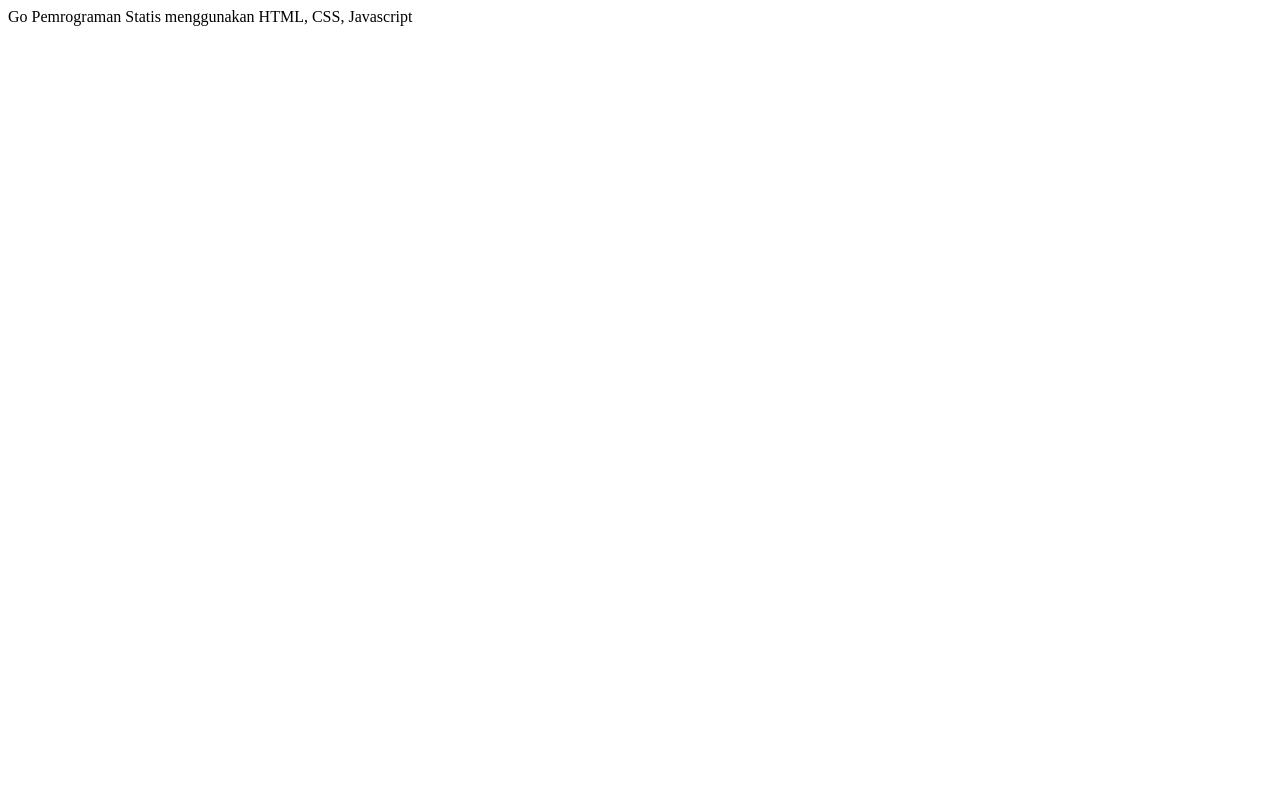
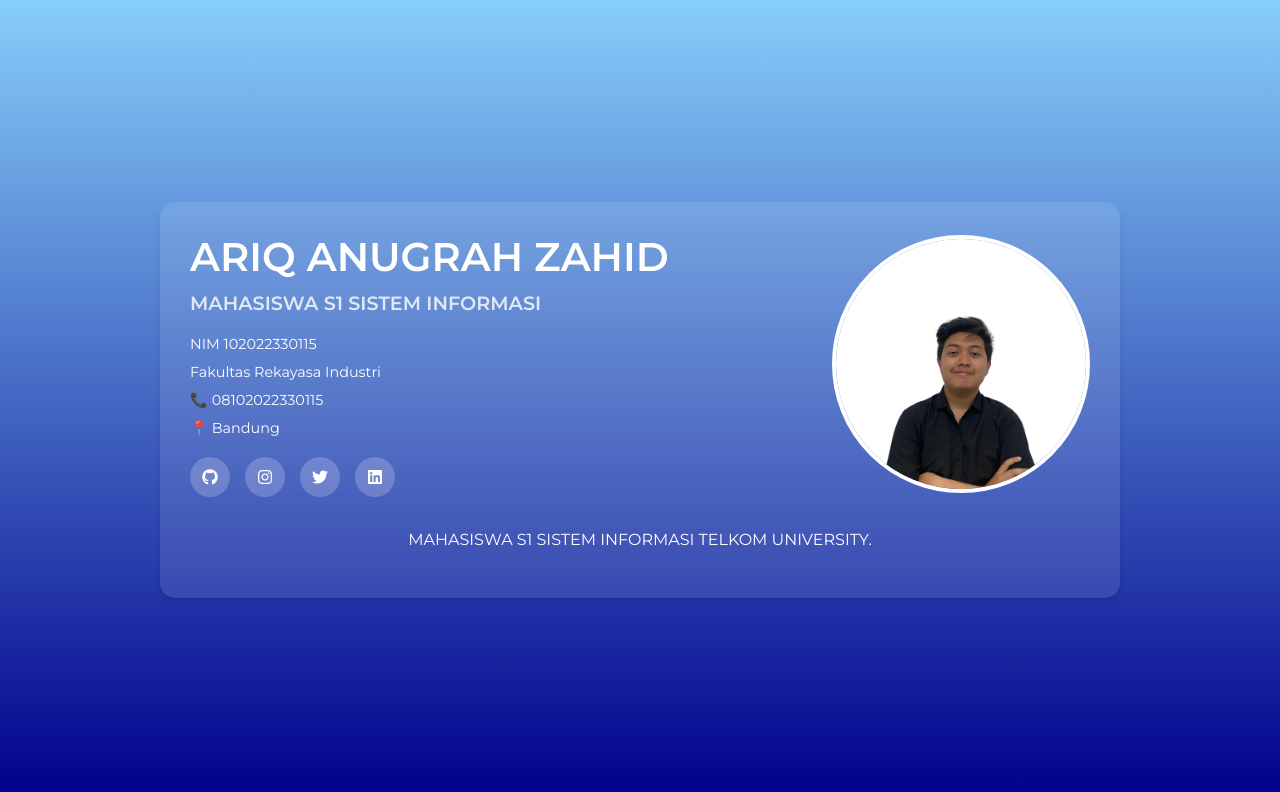
Before and after one commit to RiqAnugrah/RiqAnugrah.github.io, a plain HTML site: page index.html in a window 1280 px wide. Drawn offline with Linux system fonts and the light colour scheme.

Commit message:
Add files via upload

```diff
--- a/index.html
+++ b/index.html
@@ -1 +1,43 @@
-Go Pemrograman Statis menggunakan HTML, CSS, Javascript
+<!DOCTYPE html>
+<html lang="en">
+<head>
+    <meta charset="UTF-8">
+    <title>Ariq Anugrah Zahid - Personal Website</title>
+    <link href="https://fonts.googleapis.com/css2?family=Montserrat:wght@300;400;600&display=swap" rel="stylesheet">
+    <link rel="stylesheet" href="https://cdnjs.cloudflare.com/ajax/libs/font-awesome/6.0.0-beta3/css/all.min.css">
+    <link rel="stylesheet" href="style.css">
+</head>
+<body>
+    <div class="container">
+        <div class="profile-section">
+            <div class="profile-info">
+                <h1>ARIQ ANUGRAH ZAHID</h1>
+                <h2>MAHASISWA S1 SISTEM INFORMASI</h2>
+
+                <div class="contact-details">
+                    <p> NIM 102022330115</p>
+                    <p> Fakultas Rekayasa Industri</p>
+                    <p>📞 08102022330115</p>
+                    <p>📍 Bandung</p>
+                </div>
+
+                <div class="social-links">
+                    <!-- Ganti href dengan link sosial media Anda -->
+                    <a href="https://github.com/RiqAnugrah" target="_blank" class="github"><i class="fab fa-github"></i></a>
+                    <a href="https://instagram.com/ariq.zahid" target="_blank" class="instagram"><i class="fab fa-instagram"></i></a>
+                    <a href="https://twitter.com/anugrahahayuk" target="_blank" class="twitter"><i class="fab fa-twitter"></i></a>
+                    <a href="https://linkedin.com/in/ariq-zahid-792559278" target="_blank" class="linkedin"><i class="fab fa-linkedin"></i></a>
+                </div>
+            </div>
+
+            <div class="profile-image">
+                <img src="foto-saya.jpeg" alt="Foto Profil">
+            </div>
+        </div>
+
+        <div class="description">
+            <p>MAHASISWA S1 SISTEM INFORMASI TELKOM UNIVERSITY.</p>
+        </div>
+    </div>
+</body>
+</html>
--- /dev/null
+++ b/style.css
@@ -0,0 +1,91 @@
+body {
+    font-family: 'Montserrat', sans-serif;
+    background: linear-gradient(to bottom, #87CEFA, #00008B);
+    color: white;
+    margin: 0;
+    display: flex;
+    justify-content: center;
+    align-items: center;
+    min-height: 100vh;
+}
+
+.container {
+    background-color: rgba(255,255,255,0.1);
+    border-radius: 15px;
+    width: 80%;
+    max-width: 900px;
+    padding: 30px;
+    box-shadow: 0 4px 6px rgba(0,0,0,0.1);
+}
+
+.profile-section {
+    display: flex;
+    align-items: center;
+    margin-bottom: 30px;
+}
+
+.profile-info {
+    flex: 1;
+    padding-right: 30px;
+}
+
+h1 {
+    font-size: 2.5em;
+    margin: 0 0 10px 0;
+}
+
+h2 {
+    font-size: 1.2em;
+    margin: 0 0 20px 0;
+    opacity: 0.8;
+}
+
+.contact-details p {
+    margin: 10px 0;
+    font-size: 0.9em;
+}
+
+.social-links {
+    display: flex;
+    gap: 15px;
+    margin-top: 20px;
+}
+
+.social-links a {
+    width: 40px;
+    height: 40px;
+    background-color: rgba(255,255,255,0.2);
+    border-radius: 50%;
+    display: flex;
+    justify-content: center;
+    align-items: center;
+    text-decoration: none;
+    color: white;
+    transition: background-color 0.3s;
+}
+
+.social-links a:hover {
+    background-color: rgba(255,255,255,0.4);
+}
+
+.profile-image {
+    width: 250px;
+    height: 250px;
+    border-radius: 50%;
+    overflow: hidden;
+    border: 4px solid white;
+}
+
+.profile-image img {
+    width: 100%;
+    height: 100%;
+    object-fit: cover;
+}
+
+.description {
+    text-align: center;
+}
+
+.description p {
+    line-height: 1.6;
+}
```
Also changed, not shown: foto-saya.jpeg (added).
